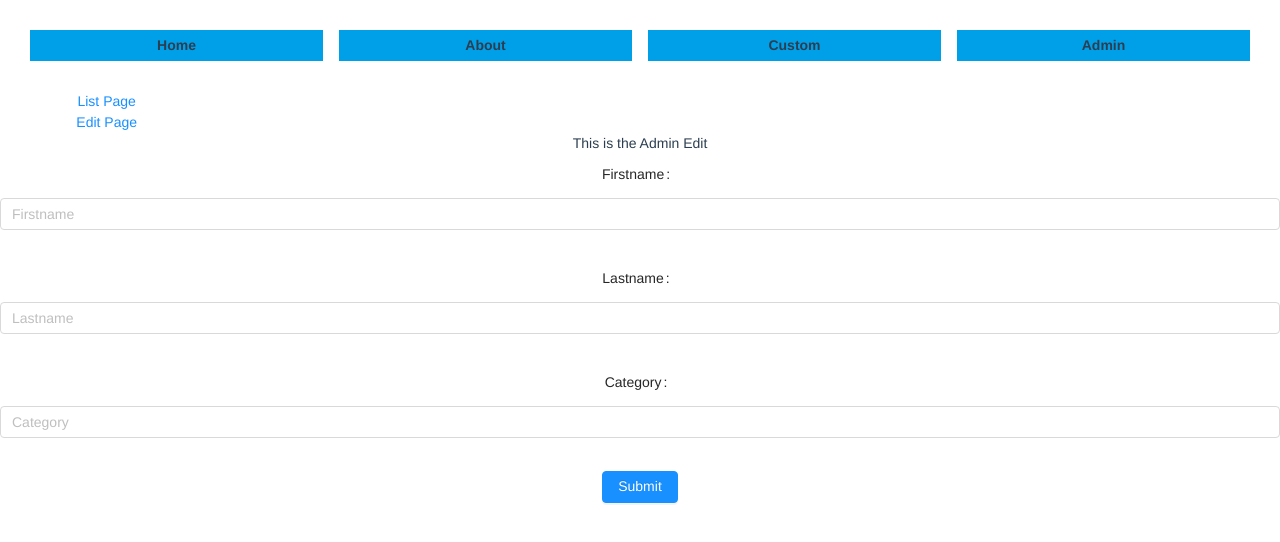
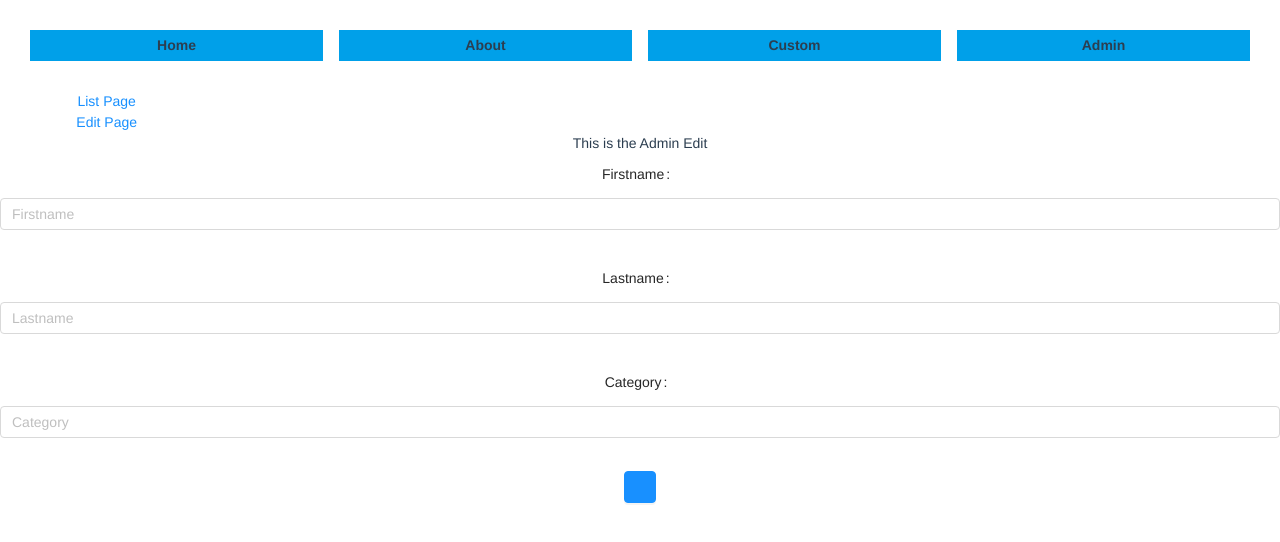
Before and after one commit to VaVoose/vue-cli-project-simple, a Vue app: page /#/edit in a window 1280 px wide. Shown: the top 542 px of the page. Built offline with nearby package versions, Linux system fonts and the light colour scheme.

Commit message:
Made the submit button "be" an icon

```diff
--- a/src/views/admin/Edit.vue
+++ b/src/views/admin/Edit.vue
@@ -13,10 +13,10 @@
                     <a-input v-model="cat" placeholder="Category" />
                 </a-form-item>
                 <a-form-item>
-                    <a-button @click.prevent="addUser" type="primary"> Submit </a-button>
+                    <a-button @click.prevent="addUser" type="primary"> <a-icon :type='showLoader'/> </a-button>
                 </a-form-item>
             </a-form>
-            <a-icon :type='showLoader'/>
+
         </div>
     </div>
 </template>
```
